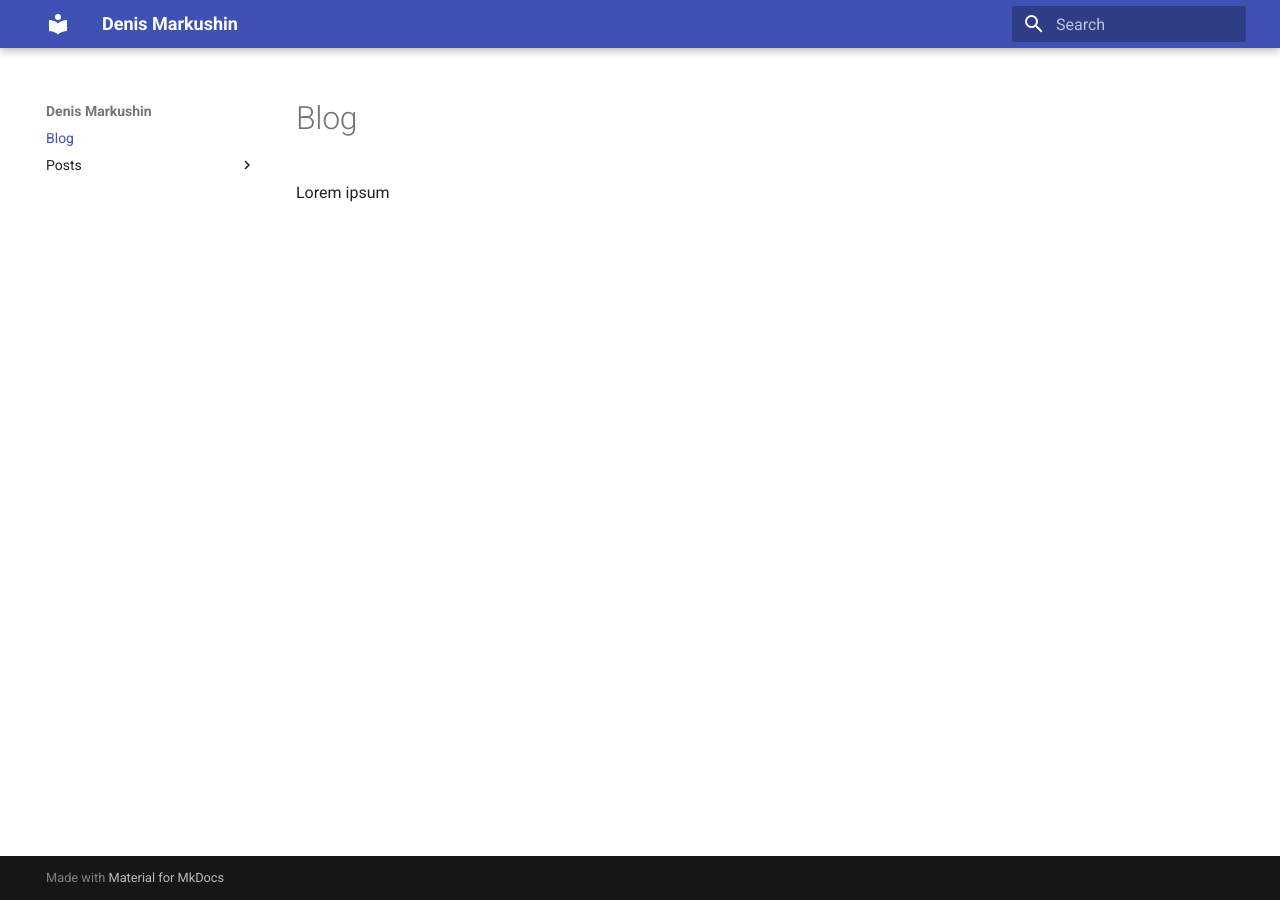
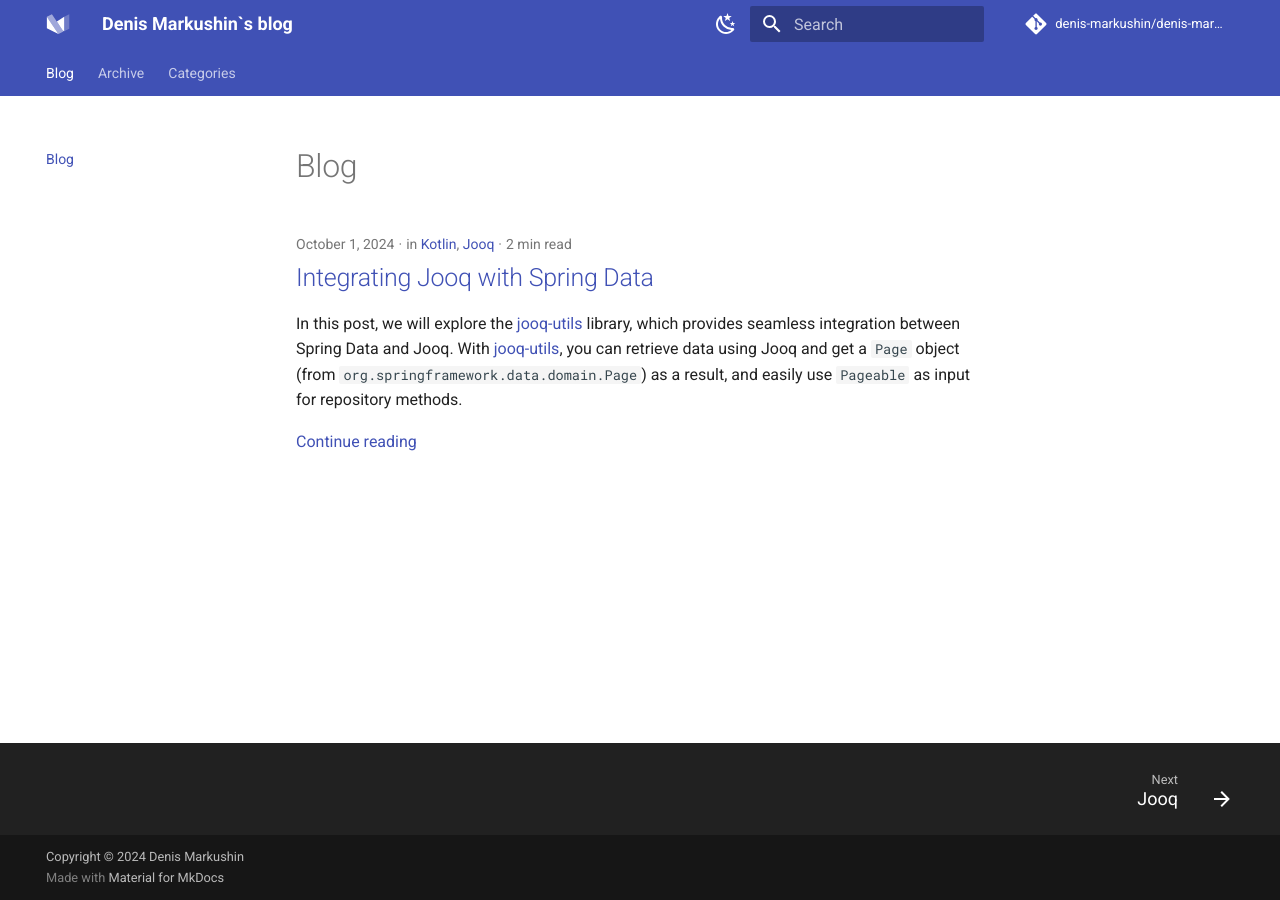
Before and after one commit to denis-markushin/denis-markushin.github.io, an MkDocs documentation site: the page built from docs/index.md, in a window 1280 px wide. Built offline with MkDocs 1.6.1 and Material for MkDocs 9.7.7, drawn with Linux system fonts in a browser that asks for light colours; comment, search, counter and statistics services are not loaded.

Commit message:
chore: add first post draft and new mkdocs activate mkdocs features

````diff
--- a/docs/index.md
+++ b/docs/index.md
@@ -1,3 +1 @@
 # Blog
-
-Lorem ipsum
--- /dev/null
+++ b/docs/posts/2024/10/how-to-integrate-spring-data-and-jooq.md
@@ -0,0 +1,104 @@
+---
+date: 2024-10-01
+categories:
+  - Kotlin
+  - Jooq
+tags:
+  - Kotlin
+  - Jooq
+---
+
+# Integrating Jooq with Spring Data
+
+In this post, we will explore the [jooq-utils] library, which provides seamless integration between Spring Data and
+Jooq. With [jooq-utils], you can retrieve data using Jooq and get a `Page` object (from
+`org.springframework.data.domain.Page`) as a result, and easily use `Pageable` as input for repository methods.
+
+<!-- more -->
+
+## Overview
+
+The `jooq-utils` library simplifies the pagination of Jooq results by enabling you to:
+
+- Use Spring Data’s `Pageable` in your Jooq queries.
+- Return paginated results in the form of `Page<T>`.
+
+This is especially useful in Spring-based applications that use Jooq for database interaction, where you need to
+integrate the pagination functionality of Spring Data.
+
+## Sample Code
+
+Let’s walk through a sample use case to show how this library can be applied in your projects.
+
+### 1. Create the Repository
+
+```kotlin
+import org.jooq.Condition
+import org.springframework.data.domain.Page
+import org.springframework.data.domain.Pageable
+import org.springframework.stereotype.Component
+import org.dema.Tables.USERS
+import org.dema.jooq.AbstractRepository
+import org.dema.jooq.JooqUtils
+
+@Component
+class UsersRepository : AbstractRepository<Users, UsersRecord>(table = USERS) {
+
+  fun getPageBy(pageable: Pageable, condition: Condition): Page<UsersRecord> {
+    val query = baseQuery({ condition })
+    return JooqUtils.paginate(dsl, query, pageable, USERS)
+  }
+
+  private fun baseQuery(vararg where: (Users) -> Condition): SelectConditionStep<UsersRecord> {
+    return dsl.selectFrom(USERS)
+      .where(foldConditions(where))
+  }
+}
+```
+
+In the above code:
+
+We define a UsersRepository class that extends AbstractRepository.
+The getPageBy() method allows pagination of the user records based on the provided Condition and Pageable parameters.
+The actual pagination logic is handled by JooqUtils.paginate().
+
+### 2. Use the Repository in a Service
+
+```kotlin
+import org.jooq.Condition
+import org.jooq.impl.DSL.noCondition
+import org.springframework.data.domain.Page
+import org.springframework.data.domain.Pageable
+import org.springframework.stereotype.Service
+import org.springframework.core.convert.ConversionService
+import org.springframework.transaction.annotation.Transactional
+
+@Service
+@Transactional(readOnly = true)
+class UsersService(
+  @Qualifier("mvcConversionService") private val cs: ConversionService,
+  private val usersRepository: UsersRepository,
+) {
+
+  fun search(filter: UsersFilter, pageable: Pageable): UsersPage {
+    val filterCondition: Condition = filter?.let(cs::convert) ?: noCondition()
+    val userRecordsPage: Page<UsersRecord> = usersRepository.getPageBy(pageable, filterCondition)
+    return cs.convert(userRecordsPage)!!
+  }
+}
+```
+
+In the UsersService class:
+
+* We define a `search()` method that receives a `UsersFilter` and a `Pageable`.
+* The service converts the `filter` into a `Condition`, which is passed to the repository method `getPageBy()`.
+* The paginated result is returned as a `UsersPage` after conversion.
+
+### 3. Conclusion
+
+That’s it! You now have a working example of integrating Spring Data’s pagination functionality into Jooq using
+`jooq-utils`. The provided repository and service examples demonstrate how to handle pagination in your Jooq queries
+with
+minimal code changes.
+
+[jooq-utils]: https://github.com/denis-markushin/common-libs/tree/main/jooq-utils
--- a/docs/posts/2024/2024-10-02-my-first-post.md
+++ /dev/null
@@ -1,19 +0,0 @@
----
-draft: true
-date:
-  created: 2024-10-02
-categories:
-  - Kotlin
-  - Jooq
-tags:
-  - Kotlin
-  - Jooq
----
-
-# My first post
-
-We hope you are all having fun and wish you all the best for the new year!
-<!-- more -->
-
-Lorem ipsum dolor sit amet, consectetur adipiscing elit, sed do eiusmod
-tempor incididunt ut labore et dolore magna aliqua.
--- a/docs/posts/2024/2024-10-03-my-second-post.md
+++ /dev/null
@@ -1,19 +0,0 @@
----
-draft: true
-date:
-  created: 2024-10-03
-categories:
-  - Kotlin
-  - Jooq
-tags:
-  - Kotlin
-  - Jooq
----
-
-# My second post
-
-We hope you are all having fun and wish you all the best for the new year!
-<!-- more -->
-
-Lorem ipsum dolor sit amet, consectetur adipiscing elit, sed do eiusmod
-tempor incididunt ut labore et dolore magna aliqua.
--- a/docs/posts/2024/2024-10-03-my-third-post.md
+++ /dev/null
@@ -1,19 +0,0 @@
----
-draft: true
-date:
-  created: 2024-10-03
-categories:
-  - Kotlin
-  - Jooq
-tags:
-  - Kotlin
-  - Jooq
----
-
-# My third post
-
-We hope you are all having fun and wish you all the best for the new year!
-<!-- more -->
-
-Lorem ipsum dolor sit amet, consectetur adipiscing elit, sed do eiusmod
-tempor incididunt ut labore et dolore magna aliqua.
--- a/mkdocs.yml
+++ b/mkdocs.yml
@@ -1,15 +1,69 @@
-site_name: Denis Markushin
-site_url: https://denis-markushin.github.io/
+# Project information
+site_name: Denis Markushin`s blog
+site_url: https://denis-markushin.github.io
+site_author: Denis Markushin
+site_description: >-
+  TODO
 
+# Repository
+repo_name: denis-markushin/denis-markushin.github.io
+repo_url: https://github.com/denis-markushin/denis-markushin.github.io
+
+# Copyright
+copyright: Copyright &copy; 2024 Denis Markushin
+
+# Configuration
 theme:
   name: material
   features:
+    - content.code.copy
     - navigation.indexes
+    - navigation.instant
+    - navigation.tracking
+    - navigation.tabs
+    - navigation.top
+    - navigation.expand
+    - navigation.footer
+    - navigation.sections
+    - search.highlight
+    - search.share
+    - search.suggest
+  icon:
+    logo: logo
 
+  palette:
+    - scheme: default
+      toggle:
+        icon: material/weather-night
+        name: Switch to dark mode
+    - scheme: slate
+      toggle:
+        icon: material/brightness-7
+        name: Switch to light mode
+
+markdown_extensions:
+  - pymdownx.highlight:
+      anchor_linenums: true
+      line_spans: __span
+      pygments_lang_class: true
+  - pymdownx.inlinehilite
+  - pymdownx.snippets
+  - pymdownx.superfences
+  - toc:
+      permalink: '#'
+  - admonition
+  - pymdownx.details
+
+# Plugins
 plugins:
-  - search
   - blog:
-      blog_dir: posts
-  - tags
+      blog_dir: '.'
+      archive: true
+      categories: true
+  - search:
+      separator: '[\s\u200b\-_,:!=\[\]()"`/]+|\.(?!\d)|&[lg]t;|(?!\b)(?=[A-Z][a-z])'
   - minify:
       minify_html: true
+  - tags
+
+remote_branch: gh-pages
````
Also changed, not shown: 3 other files.
